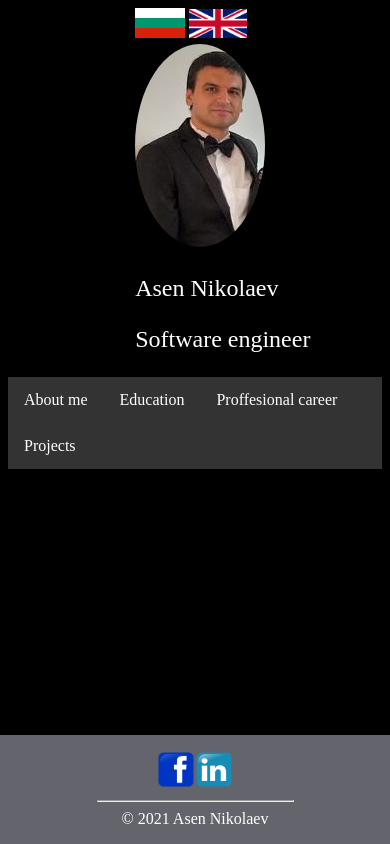
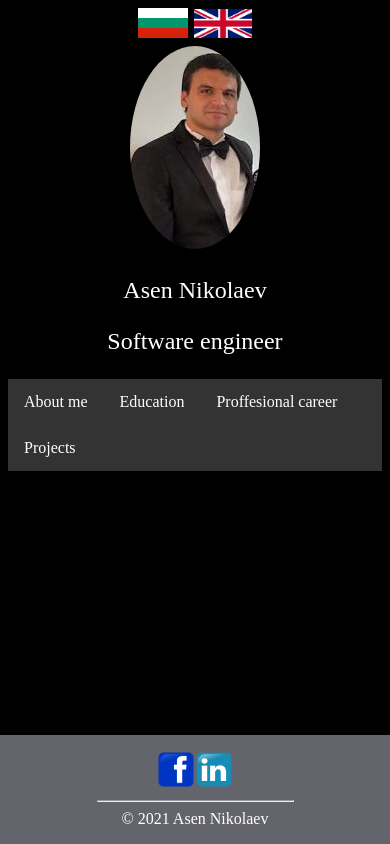
Before and after one commit to asen1995/asen-nikolaev-web-site, an Angular app: page / in a window 390 px wide. Built offline with nearby package versions, Linux system fonts and the light colour scheme.

Commit message:
fix centrelized design

```diff
--- a/src/app/home-screen/home-screen.component.scss
+++ b/src/app/home-screen/home-screen.component.scss
@@ -1,11 +1,11 @@
+.profile-div{
+  margin-top: 1%;
+  text-align: center;
+}
+
 .text-name{
   color:white;
   font-size: 150%;
-}
-
-.profile-div{
-  margin-left: 43%;
-  margin-top: 1%;
 }
 
 #flags-box{
@@ -25,10 +25,3 @@
 .bg-flag{
   width: 50px;
 }
-
-
-@media only screen and (max-width: 500px) {
-  .profile-div{
-    margin-left: 34%;
-  }
-}
```
